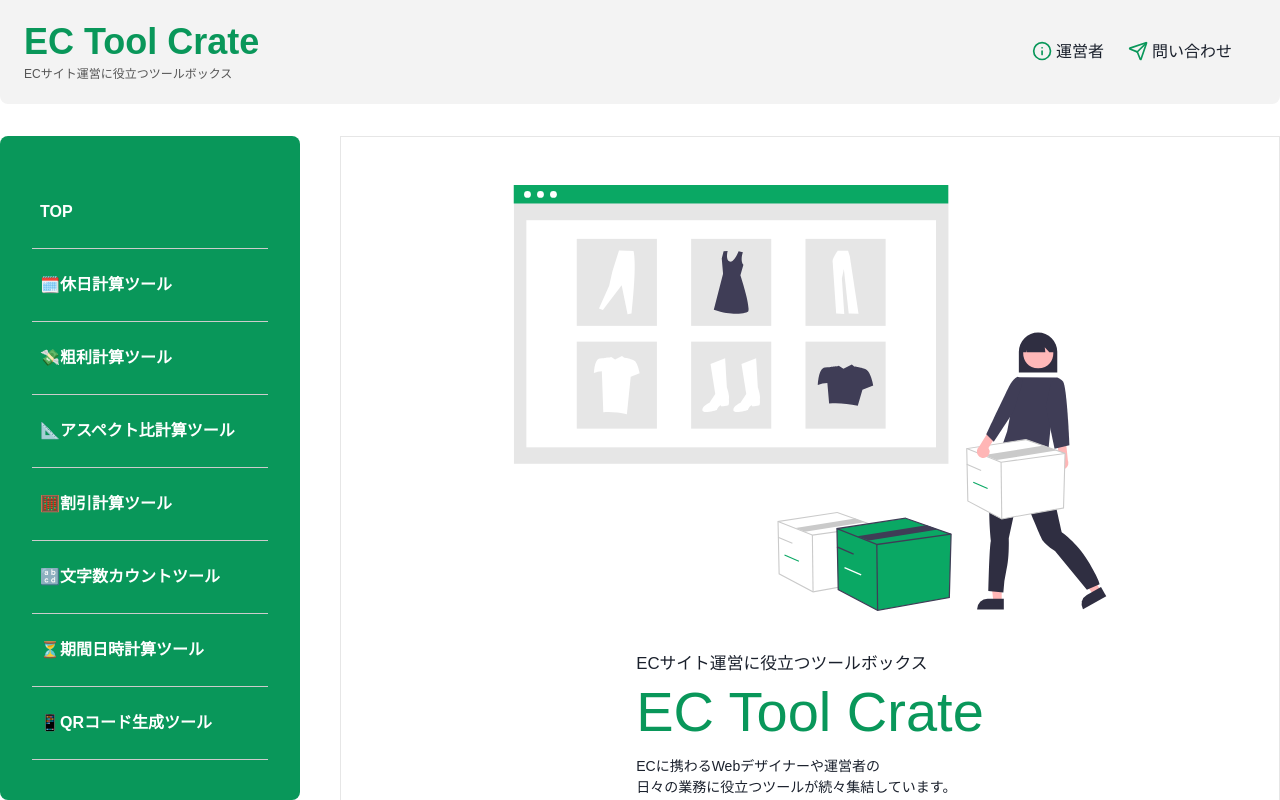
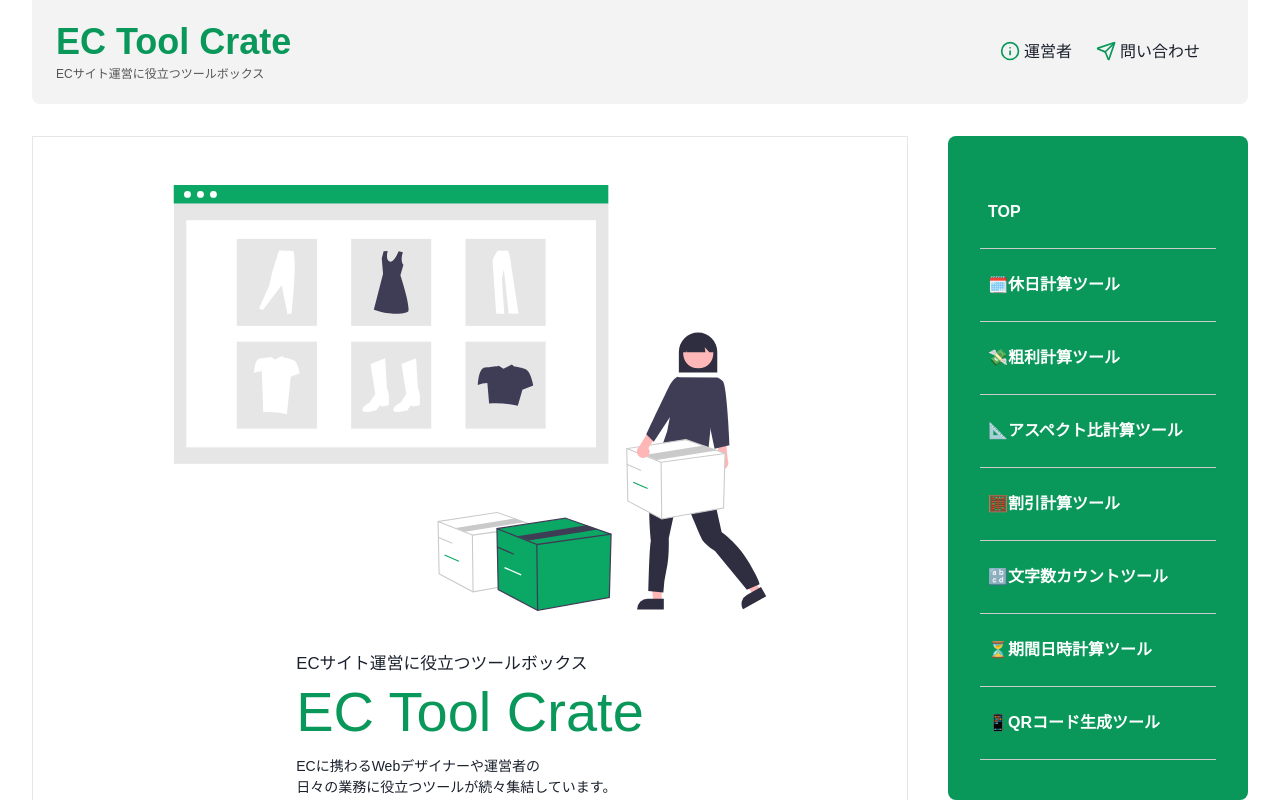
Before and after one commit to mimihokuro/app, a React (Vite) app: page / in a window 1280 px wide. Shown: the top 800 px of the page. Built offline with nearby package versions, Linux system fonts and the light colour scheme.

Commit message:
🎨 サイドナビとメインの順序を入れ替え、サイドレール広告の表示を考慮した余白追加

```diff
--- a/src/App.jsx
+++ b/src/App.jsx
@@ -32,6 +32,10 @@ function App() {
       mx={"auto"}
       minHeight={"100vh"}
       gap={8}
+      px={{
+        base: 0,
+        xl: 8,
+      }}
     >
       <Header>
         {isMobile && (
@@ -48,7 +52,6 @@ function App() {
       <HStack
         as="main"
         gap={10}
-        flexDirection={"row-reverse"}
         placeItems={"start"}
         height={"100%"}
         px={{
```
